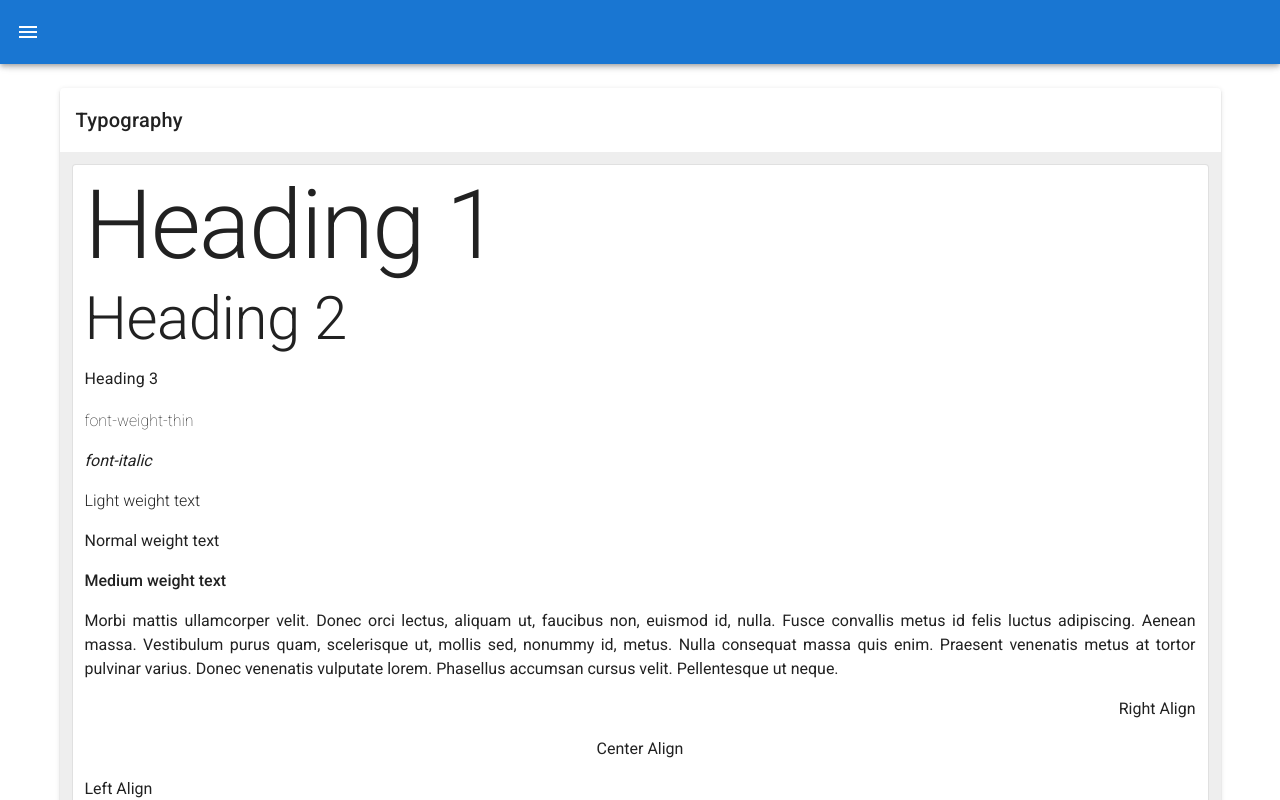
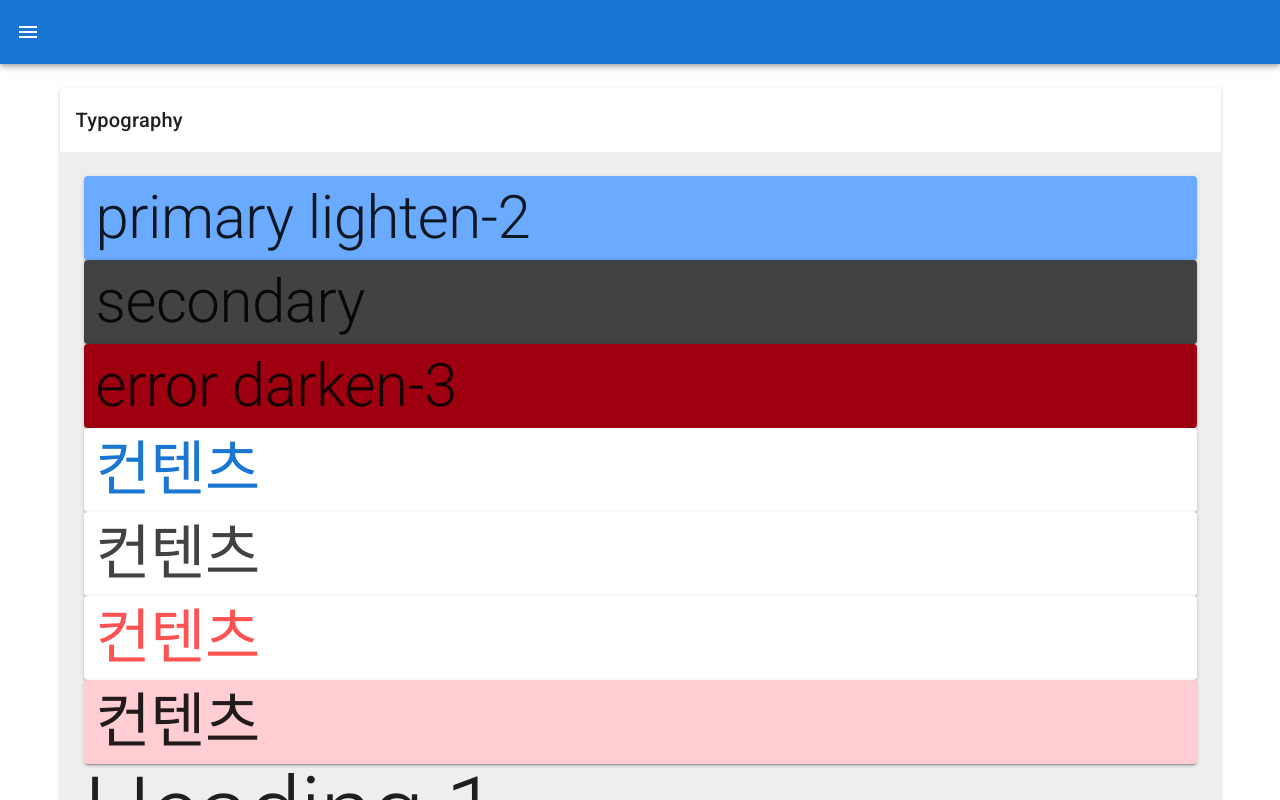
Before and after one commit to dkaskgkdua/vuetify-admin-template, a Vue app: page /typography in a window 1280 px wide. Shown: the top 800 px of the page. Built offline with nearby package versions, Linux system fonts and the light colour scheme.

Commit message:
color 세팅 및 사용법

```diff
--- a/src/plugins/vuetify.js
+++ b/src/plugins/vuetify.js
@@ -1,5 +1,6 @@
 import Vue from 'vue';
 import Vuetify from 'vuetify/lib/framework';
+import colors from 'vuetify/lib/util/colors'
 
 Vue.use(Vuetify);
 
@@ -11,5 +12,37 @@ export default new Vuetify({
     thresholds: {
       xs: 360
     }
-  }
+  },
+  theme: {
+    dark: false,
+    default: 'light',
+    disable: false,
+    options: {
+      cspNonce: undefined,
+      customProperties: undefined,
+      minifyTheme: undefined,
+      themeCache: undefined,
+    },
+    themes: {
+      light: {
+        primary: '#1976D2',
+        secondary: '#424242',
+        accent: '#82B1FF',
+        error: '#FF5252',
+        info: '#2196F3',
+        success: '#4CAF50',
+        warning: '#FB8C00',
+        pink: colors.red.lighten4,
+      },
+      dark: {
+        primary: '#2196F3',
+        secondary: '#424242',
+        accent: '#FF4081',
+        error: '#FF5252',
+        info: '#2196F3',
+        success: '#4CAF50',
+        warning: '#FB8C00',
+      },
+    },
+  },
 });
--- a/src/views/Typography.vue
+++ b/src/views/Typography.vue
@@ -5,10 +5,45 @@
         Typography
       </v-card-title>
       <v-container class="grey lighten-3">
-        <v-card
+        <v-card-text
           class="pa-3"
           outlined
         >
+          <v-card
+            class="pa-3 text-h2 primary lighten-2"
+          >
+            primary lighten-2
+          </v-card>
+          <v-card
+            class="pa-3 text-h2 secondary"
+          >
+            secondary
+          </v-card>
+          <v-card
+            class="pa-3 text-h2 error darken-3"
+          >
+            error darken-3
+          </v-card>
+          <v-card
+            class="pa-3 text-h2 primary--text"
+          >
+            컨텐츠
+          </v-card>
+          <v-card
+            class="pa-3 text-h2 secondary--text"
+          >
+            컨텐츠
+          </v-card>
+          <v-card
+            class="pa-3 text-h2 error--text"
+          >
+            컨텐츠
+          </v-card>
+          <v-card
+            class="pa-3 text-h2 pink"
+          >
+            컨텐츠
+          </v-card>
           <p class="text-h1">
             Heading 1
           </p>
@@ -60,7 +95,7 @@
           BUTTON
           Caption
           OVERLINE
-        </v-card>
+        </v-card-text>
       </v-container>
     </v-card>
   </v-container>
```
